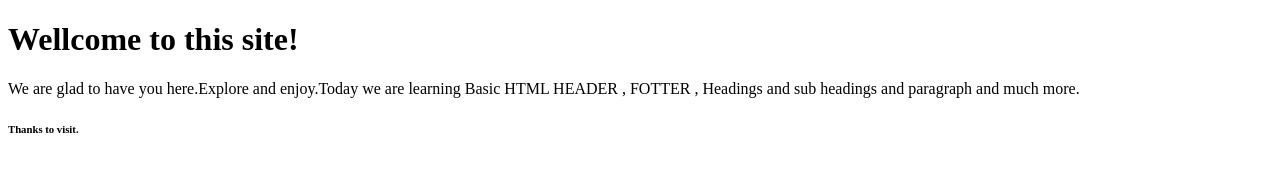
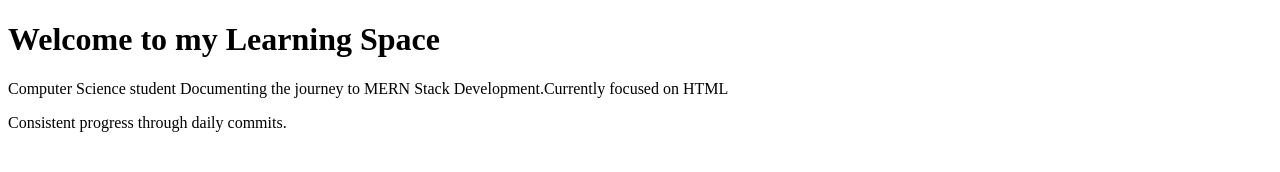
Before and after one commit to gulbuilds/html-learning, a plain HTML site: page 1-intro.html in a window 1280 px wide. Drawn offline with Linux system fonts and the light colour scheme.

Commit message:
fix: correct spelling and add semantic tags

```diff
--- a/1-intro.html
+++ b/1-intro.html
@@ -1,12 +1,20 @@
 <!DOCTYPE html>
 <html>
   <head>
-    <title> Basic HTML Concepts</title>
+    <title> Aspiring Developer</title>
   </head>
   <body>
-    <h1> Wellcome to this site!</h1>
-    <p> We are glad to have you here.Explore and enjoy.Today we are
-      learning Basic HTML HEADER , FOTTER , Headings and sub headings and paragraph and much more. </p>
-    <h6> Thanks to visit.</h6>
+    <header>
+    <h1> Welcome to my Learning Space</h1>
+      </header>
+    <main>
+      <p> Computer Science student Documenting the journey to MERN Stack Development.Currently focused on HTML
+      </p>
+    </main>
+    <footer>
+      <p>
+        Consistent progress through daily commits.
+      </p>
+    </footer>
   </body>
 </html>
```
